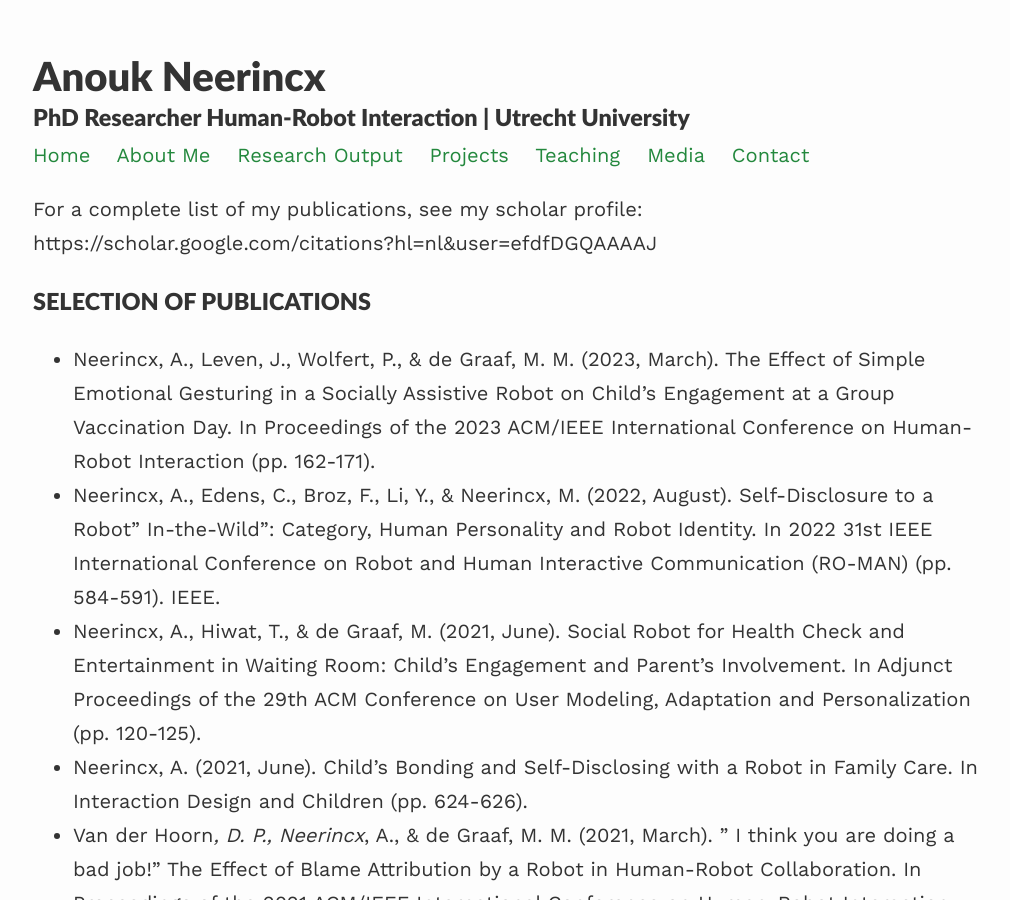
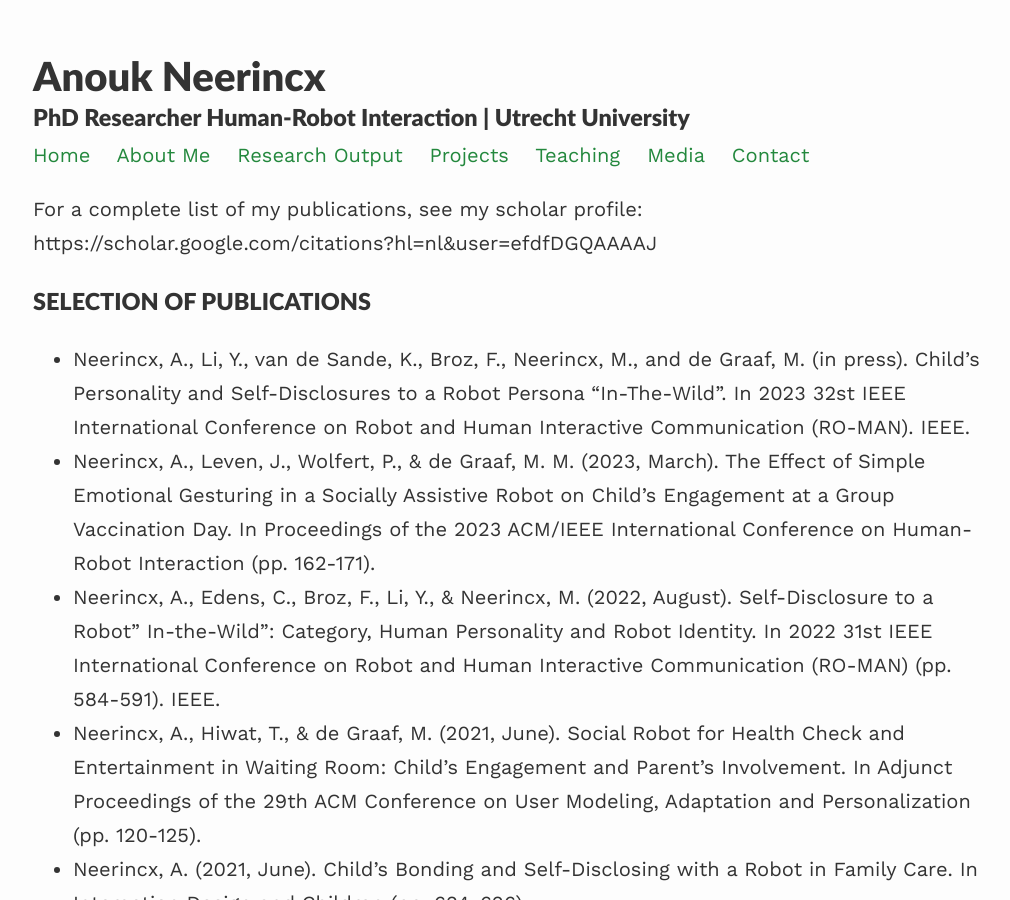
Before and after one commit to ANeerincx/website, a Jekyll site: the page built from _pages/research_output.md, in a window 1280 px wide and 900 px high. Shown: the whole window, without its empty margins (132-1142 px from the left). Built offline with Jekyll 4.4.1, drawn with Linux system fonts in a browser that asks for light colours; nearby versions of some CDN libraries.

Commit message:
Update research_output.md

```diff
--- a/_pages/research_output.md
+++ b/_pages/research_output.md
@@ -9,6 +9,7 @@ For a complete list of my publications, see my scholar profile: https://scholar.
 
 ### SELECTION OF PUBLICATIONS
 
+- Neerincx, A., Li, Y., van de Sande, K., Broz, F., Neerincx, M., and de Graaf, M. (in press). Child’s Personality and Self-Disclosures to a Robot Persona “In-The-Wild”. In 2023 32st IEEE International Conference on Robot and Human Interactive Communication (RO-MAN). IEEE.
 - Neerincx, A., Leven, J., Wolfert, P., & de Graaf, M. M. (2023, March). The Effect of Simple Emotional Gesturing in a Socially Assistive Robot on Child's Engagement at a Group Vaccination Day. In Proceedings of the 2023 ACM/IEEE International Conference on Human-Robot Interaction (pp. 162-171).
 - Neerincx, A., Edens, C., Broz, F., Li, Y., & Neerincx, M. (2022, August). Self-Disclosure to a Robot" In-the-Wild": Category, Human Personality and Robot Identity. In 2022 31st IEEE International Conference on Robot and Human Interactive Communication (RO-MAN) (pp. 584-591). IEEE.
 - Neerincx, A., Hiwat, T., & de Graaf, M. (2021, June). Social Robot for Health Check and Entertainment in Waiting Room: Child’s Engagement and Parent’s Involvement. In Adjunct Proceedings of the 29th ACM Conference on User Modeling, Adaptation and Personalization (pp. 120-125).
```
